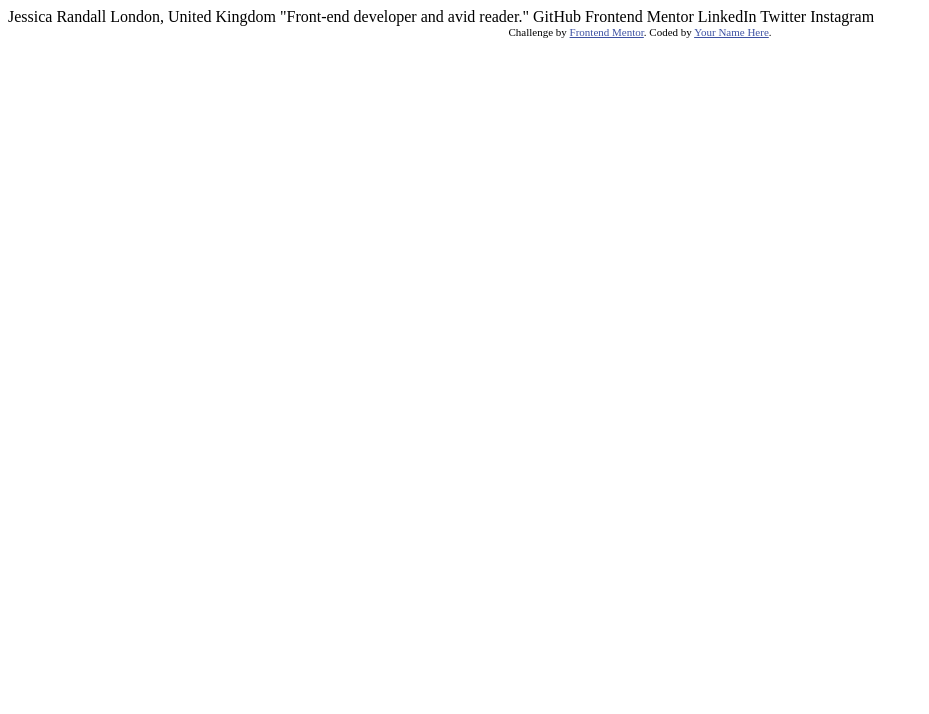
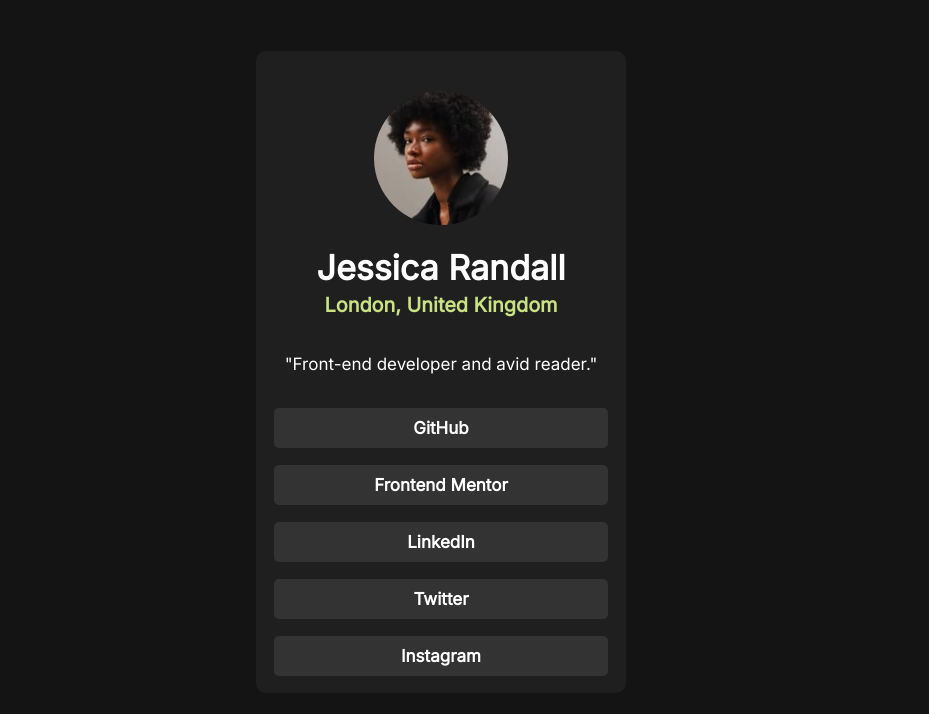
Before and after one commit to Thessssift/social-links-profile, a plain HTML site: page index.html in a window 1280 px wide. Shown: the whole page, without its empty margins (0-929 px from the left). Drawn offline with Linux system fonts and the light colour scheme.

Commit message:
project finished

```diff
--- a/index.html
+++ b/index.html
@@ -1,34 +1,35 @@
 <!DOCTYPE html>
 <html lang="en">
+
 <head>
   <meta charset="UTF-8">
-  <meta name="viewport" content="width=device-width, initial-scale=1.0"> <!-- displays site properly based on user's device -->
-
+  <meta name="viewport" content="width=device-width, initial-scale=1.0">
+  <!-- displays site properly based on user's device -->
+  <link rel="stylesheet" href="style.css">
+  <meta http-equiv='cache-control' content='no-cache'>
+  <meta http-equiv='expires' content='0'>
+  <meta http-equiv='pragma' content='no-cache'>
   <link rel="icon" type="image/png" sizes="32x32" href="./assets/images/favicon-32x32.png">
 
   <title>Frontend Mentor | Social links profile</title>
 
-  <!-- Feel free to remove these styles or customise in your own stylesheet 👍 -->
-  <style>
-    .attribution { font-size: 11px; text-align: center; }
-    .attribution a { color: hsl(228, 45%, 44%); }
-  </style>
 </head>
+
 <body>
+  <div class="container">
+    <img src="assets/images/avatar-jessica.jpeg" alt="">
+    <h1>Jessica Randall</h1>
+    <h3 style="color: hsl(75, 61%, 70%);">London, United Kingdom</h3>
+    <p> "Front-end developer and avid reader."</p>
+    <div class="links">
+      <p class="button">GitHub</p>
+      <p class="button">Frontend Mentor</p>
+      <p class="button">LinkedIn</p>
+      <p class="button">Twitter</p>
+      <p class="button">Instagram</p>
+    </div>
+  </div>
 
-  Jessica Randall
-  London, United Kingdom
-  "Front-end developer and avid reader."
+</body>
 
-  GitHub
-  Frontend Mentor
-  LinkedIn
-  Twitter
-  Instagram
-
-  <div class="attribution">
-    Challenge by <a href="https://www.frontendmentor.io?ref=challenge" target="_blank">Frontend Mentor</a>.
-    Coded by <a href="#">Your Name Here</a>.
-  </div>
-</body>
 </html>
--- /dev/null
+++ b/style.css
@@ -0,0 +1,60 @@
+@import url(https://fonts.googleapis.com/css2?family=Inter&display=swap);
+:root{
+    background-color: var(--Off-Black);
+    box-sizing: border-box;
+    --White: hsl(0, 0%, 100%);
+    --Grey: hsl(0, 0%, 20%);
+    --Dark-Grey: hsl(0, 0%, 12%);
+    --Off-Black: hsl(0, 0%, 8%);
+    box-sizing: content-box;
+    font-size: 17px;
+}
+
+body{
+    font-family: 'Inter';
+    display: flex;
+    flex-direction: column;
+    align-items: center;
+    justify-content: center;
+    color: var(--White);
+    background-color: var(--Dark-Grey);
+    max-width: 370px;
+    border-radius: 10px;
+    margin-top:4%;
+    margin-left: 20vw;
+}
+@media (max-width: 500px) {
+    body {
+    max-width: 95vw;
+    margin :5px;
+    }
+}
+.container{
+    display: flex;
+    flex-direction: column;
+    align-items: center;
+    justify-content: center;
+    margin-top: 40px; ;
+
+}
+img{
+    border-radius: 50%;
+    width:40%;
+}
+
+.button{
+    background-color: hsl(0, 0%, 20%);
+    padding: 10px 100px;
+    text-align: center;
+    border-radius: 5px;
+    font-weight: bolder;
+}
+.button:hover{
+    background-color: hsl(75, 61%, 70%);
+}
+h1{
+    margin-bottom:0 ;
+}
+h3{
+    margin-top:5px ;
+}
```
Also changed, not shown: 1 other file.
